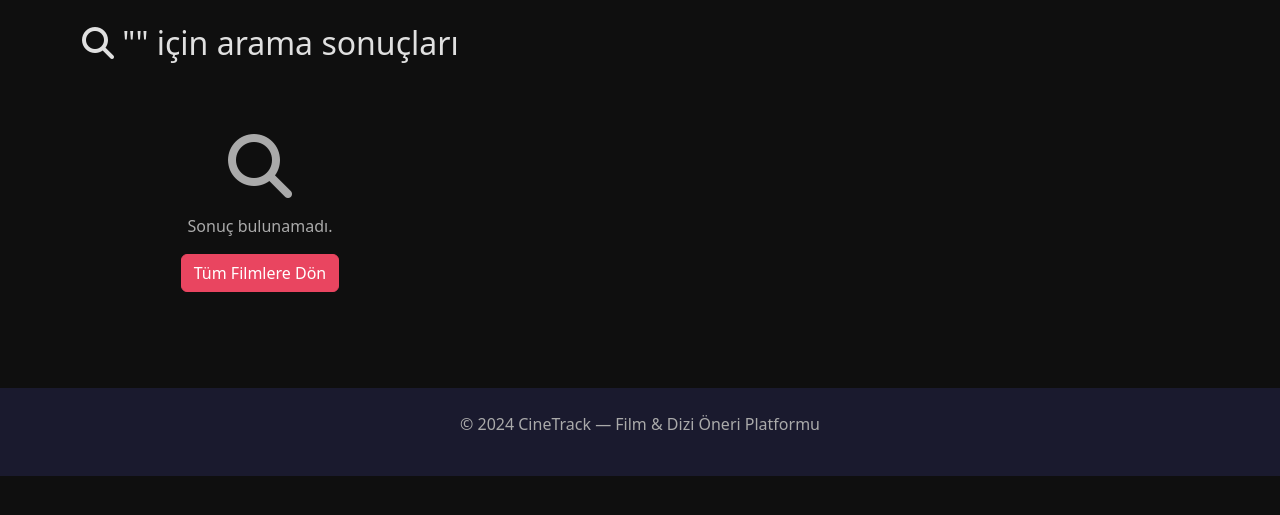
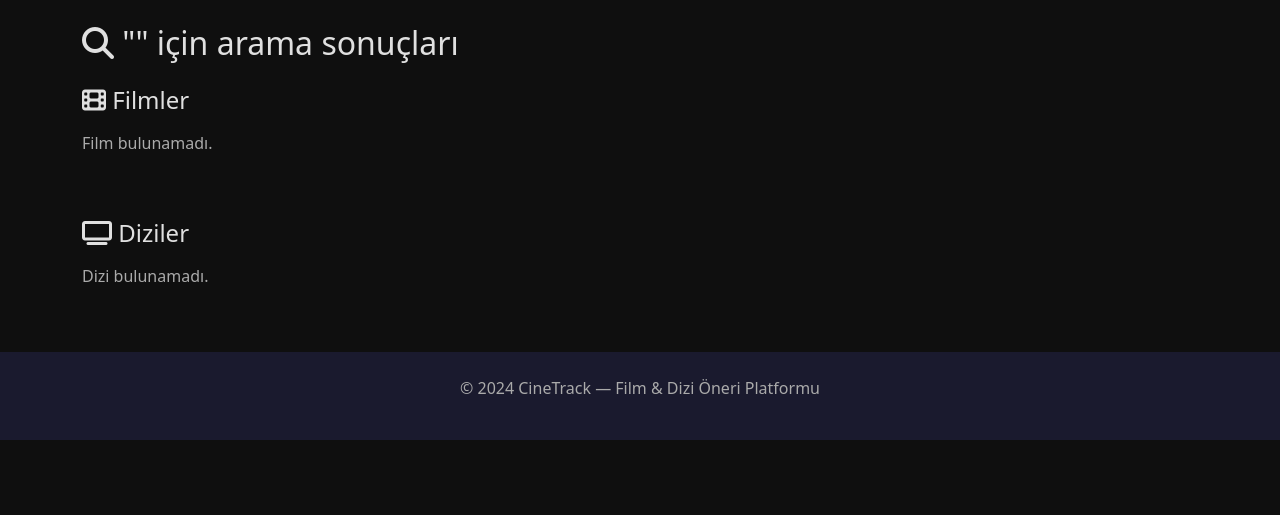
Before and after one commit to kutaysevim/cinetrack, a Django app: page /search/ in a window 1280 px wide. Shown: the part 62-577 px from the top of the page. Run offline with Django 5.2, Linux system fonts and the light colour scheme.

Commit message:
Add series to watchlist and homepage

```diff
--- a/movies/templates/movies/search.html
+++ b/movies/templates/movies/search.html
@@ -8,7 +8,9 @@
     "{{ query }}" için arama sonuçları
 </h2>
 
-<div class="row row-cols-1 row-cols-md-3 g-4">
+<!-- Filmler -->
+<h4 class="mb-3"><i class="fas fa-film"></i> Filmler</h4>
+<div class="row row-cols-1 row-cols-md-3 g-4 mb-5">
     {% for movie in movies %}
     <div class="col">
         <div class="card h-100">
@@ -21,27 +23,44 @@
             {% endif %}
             <div class="card-body">
                 <h5 class="card-title">{{ movie.title }}</h5>
-                <p class="card-text text-muted small">
-                    {{ movie.release_year }} •
-                    {% if movie.type == 'movie' %}Film{% else %}Dizi{% endif %}
-                </p>
+                <p class="card-text text-muted small">{{ movie.release_year }} • Film</p>
                 <p class="card-text">{{ movie.description|truncatewords:15 }}</p>
             </div>
             <div class="card-footer">
-                <a href="{% url 'movies:movie_detail' movie.pk %}" class="btn btn-danger btn-sm w-100">
-                    İncele
-                </a>
+                <a href="{% url 'movies:movie_detail' movie.pk %}" class="btn btn-danger btn-sm w-100">İncele</a>
             </div>
         </div>
     </div>
     {% empty %}
-    <div class="col-12">
-        <div class="text-center py-5">
-            <i class="fas fa-search fa-4x text-muted mb-3"></i>
-            <p class="text-muted">Sonuç bulunamadı.</p>
-            <a href="{% url 'movies:movie_list' %}" class="btn btn-danger">Tüm Filmlere Dön</a>
+    <div class="col-12"><p class="text-muted">Film bulunamadı.</p></div>
+    {% endfor %}
+</div>
+
+<!-- Diziler -->
+<h4 class="mb-3"><i class="fas fa-tv"></i> Diziler</h4>
+<div class="row row-cols-1 row-cols-md-3 g-4">
+    {% for s in series %}
+    <div class="col">
+        <div class="card h-100">
+            {% if s.poster %}
+                <img src="{{ s.poster.url }}" class="card-img-top" alt="{{ s.title }}">
+            {% else %}
+                <div class="card-img-top d-flex align-items-center justify-content-center" style="background:#0f3460; height:300px;">
+                    <i class="fas fa-tv fa-5x" style="color:#e94560;"></i>
+                </div>
+            {% endif %}
+            <div class="card-body">
+                <h5 class="card-title">{{ s.title }}</h5>
+                <p class="card-text text-muted small">{{ s.release_year }} • {{ s.seasons }} Sezon</p>
+                <p class="card-text">{{ s.description|truncatewords:15 }}</p>
+            </div>
+            <div class="card-footer">
+                <a href="{% url 'series:series_detail' s.pk %}" class="btn btn-danger btn-sm w-100">İncele</a>
+            </div>
         </div>
     </div>
+    {% empty %}
+    <div class="col-12"><p class="text-muted">Dizi bulunamadı.</p></div>
     {% endfor %}
 </div>
 {% endblock %}
--- a/movies/views.py
+++ b/movies/views.py
@@ -10,30 +10,26 @@ from .forms import MovieForm, ReviewForm
 
 
 def home(request):
-    """Ana sayfa - öne çıkan filmler"""
-    featured_movies = Movie.objects.order_by('-created_at')[:6]
+    """Ana sayfa - öne çıkan filmler ve diziler"""
+    from series.models import TVSeries
+    featured_movies = Movie.objects.order_by('-created_at')[:3]
+    featured_series = TVSeries.objects.order_by('-created_at')[:3]
     genres = Genre.objects.all()
     return render(request, 'movies/home.html', {
         'featured_movies': featured_movies,
+        'featured_series': featured_series,
         'genres': genres,
     })
 
 
 def movie_list(request):
-    """Tüm film/dizilerin listesi - filtre ve sayfalama"""
+    """Tüm filmlerin listesi - filtre ve sayfalama"""
     movies = Movie.objects.all().order_by('-created_at')
 
-    # Tür filtresi
     genre_id = request.GET.get('genre')
     if genre_id:
         movies = movies.filter(genres__id=genre_id)
 
-    # Film/dizi filtresi
-    type_filter = request.GET.get('type')
-    if type_filter in ['movie', 'series']:
-        movies = movies.filter(type=type_filter)
-
-    # Sayfalama (sayfa başına 9 film)
     paginator = Paginator(movies, 9)
     page = request.GET.get('page')
     movies = paginator.get_page(page)
@@ -67,7 +63,7 @@ def movie_detail(request, pk):
 
 @login_required
 def movie_add(request):
-    """Yeni film/dizi ekleme - sadece admin"""
+    """Yeni film ekleme - sadece admin"""
     if not request.user.is_staff:
         messages.error(request, 'Bu işlem için yetkiniz yok!')
         return redirect('movies:movie_list')
@@ -88,7 +84,7 @@ def movie_add(request):
 
 @login_required
 def movie_edit(request, pk):
-    """Film/dizi düzenleme - sadece admin"""
+    """Film düzenleme - sadece admin"""
     if not request.user.is_staff:
         messages.error(request, 'Bu işlem için yetkiniz yok!')
         return redirect('movies:movie_list')
@@ -107,7 +103,7 @@ def movie_edit(request, pk):
 
 @login_required
 def movie_delete(request, pk):
-    """Film/dizi silme - sadece admin"""
+    """Film silme - sadece admin"""
     if not request.user.is_staff:
         messages.error(request, 'Bu işlem için yetkiniz yok!')
         return redirect('movies:movie_list')
@@ -154,20 +150,30 @@ def toggle_watchlist(request, pk):
 
 @login_required
 def watchlist(request):
-    """Kullanıcının izleme listesi"""
-    items = Watchlist.objects.filter(user=request.user).order_by('-added_at')
-    return render(request, 'movies/watchlist.html', {'items': items})
+    """Kullanıcının izleme listesi - film ve diziler"""
+    from series.models import SeriesWatchlist
+    movie_items = Watchlist.objects.filter(user=request.user).order_by('-added_at')
+    series_items = SeriesWatchlist.objects.filter(user=request.user).order_by('-added_at')
+    return render(request, 'movies/watchlist.html', {
+        'movie_items': movie_items,
+        'series_items': series_items,
+    })
 
 
 def search(request):
-    """Film/dizi arama"""
+    """Film ve dizi arama"""
+    from series.models import TVSeries
     query = request.GET.get('q', '')
     movies = Movie.objects.filter(
         Q(title__icontains=query) | Q(description__icontains=query)
     ) if query else Movie.objects.none()
+    series = TVSeries.objects.filter(
+        Q(title__icontains=query) | Q(description__icontains=query)
+    ) if query else TVSeries.objects.none()
 
     return render(request, 'movies/search.html', {
         'movies': movies,
+        'series': series,
         'query': query,
     })
 
```
Also changed, not shown: movies/templates/movies/home.html (+36 -12 lines), movies/templates/movies/movie_list.html (+3 -10 lines), movies/templates/movies/watchlist.html (+33 -14 lines), db.sqlite3, media/series_posters/images.jpeg (added).
